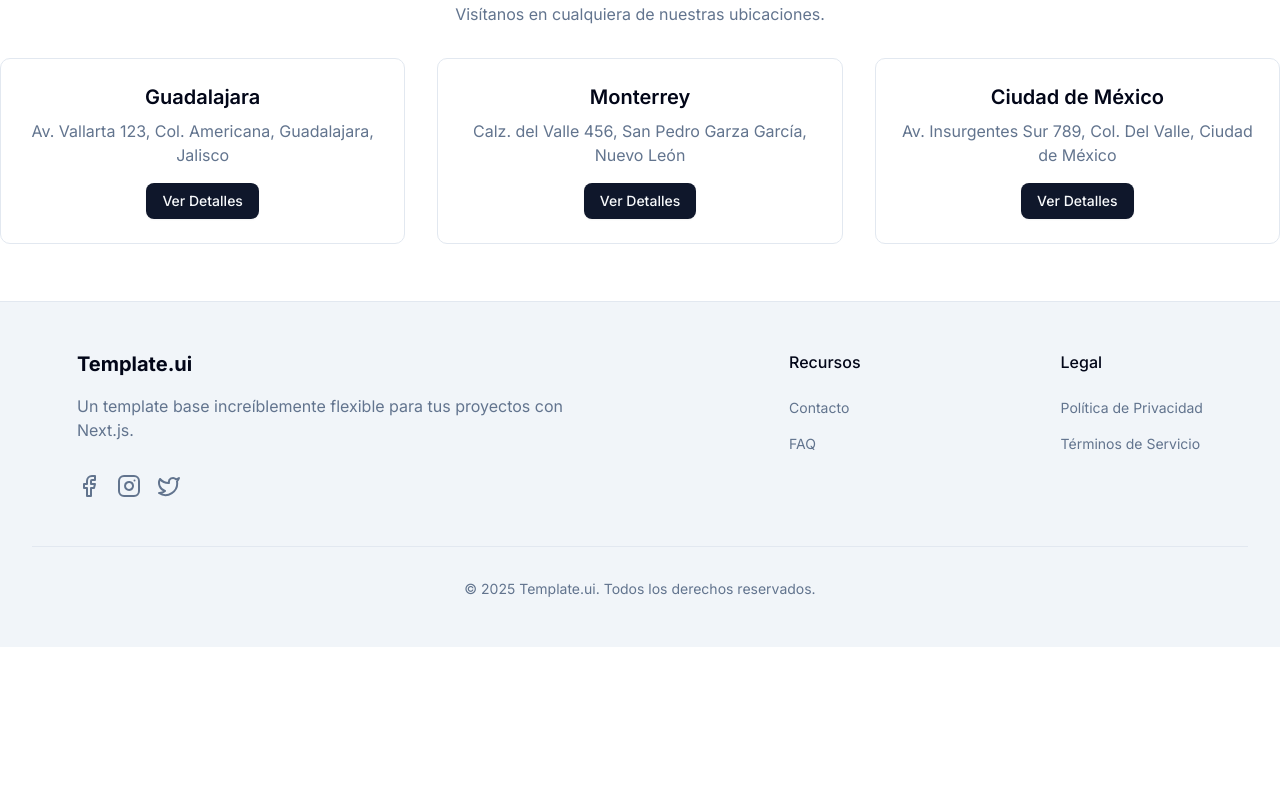
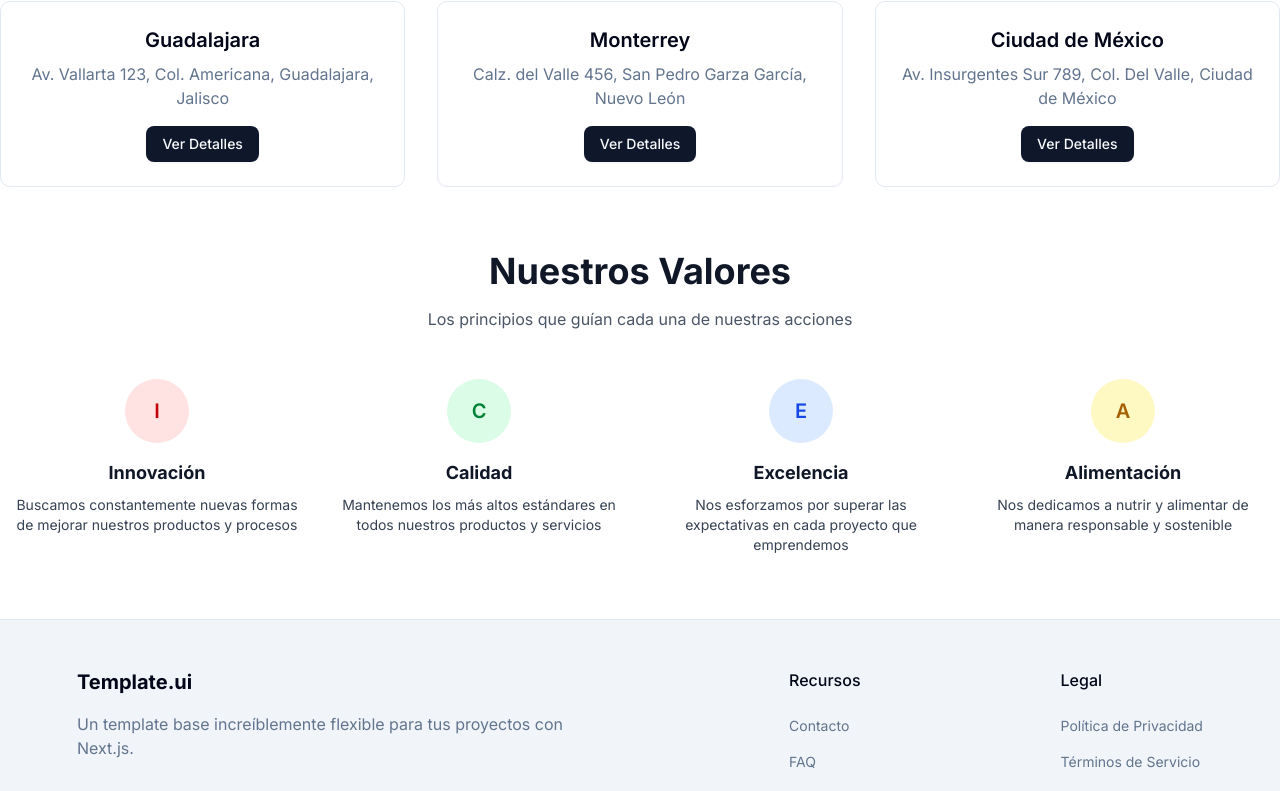
Before and after one commit to MarketSoftOrg/icea_website_frontend, a Next.js app: page / in a window 1280 px wide. Shown: the part 436-1227 px from the top of the page. Before the commit the page ends 1083 px from the top, so only its background shows below. Built offline with nearby package versions, Linux system fonts and the light colour scheme.

Commit message:
ValuesCard

```diff
--- /dev/null
+++ b/src/app/(main)/components/ui/ValuesCard.tsx
@@ -0,0 +1,57 @@
+import React from "react";
+
+type Value = {
+  initial: string;
+  title: string;
+  description: string;
+};
+
+type ValuesCardProps = {
+  title: string;
+  subtitle: string;
+  values: Value[];
+};
+
+const colorMap: Record<string, string> = {
+  I: "bg-red-100 text-red-700",
+  C: "bg-green-100 text-green-700",
+  E: "bg-blue-100 text-blue-700",
+  A: "bg-yellow-100 text-yellow-700",
+};
+
+export default function ValuesCard({
+  title,
+  subtitle,
+  values,
+}: ValuesCardProps) {
+  return (
+    <div className="text-center py-16 px-4">
+      <h2 className="text-3xl md:text-4xl font-bold text-gray-900 mb-4">
+        {title}
+      </h2>
+      <p className="text-gray-600 max-w-xl mx-auto mb-12">{subtitle}</p>
+
+      <div className="grid gap-10 sm:grid-cols-1 md:grid-cols-2 lg:grid-cols-4">
+        {values.map((value, idx) => {
+          const color = colorMap[value.initial] || "bg-gray-100 text-gray-700";
+
+          return (
+            <div key={idx} className="flex flex-col items-center text-center">
+              <div
+                className={`rounded-full w-16 h-16 flex items-center justify-center text-xl font-semibold ${color} mb-4`}
+              >
+                {value.initial}
+              </div>
+              <h3 className="text-lg font-bold text-gray-900 mb-2">
+                {value.title}
+              </h3>
+              <p className="text-sm text-gray-700 max-w-xs mx-auto">
+                {value.description}
+              </p>
+            </div>
+          );
+        })}
+      </div>
+    </div>
+  );
+}
--- a/src/app/(main)/page.tsx
+++ b/src/app/(main)/page.tsx
@@ -1,20 +1,50 @@
-import { Button } from '@/components/ui/button';
-import Link from 'next/link';
-import type { Metadata } from 'next';
-import { getSucursales } from '@/lib/data';
+import { Button } from "@/components/ui/button";
+import Link from "next/link";
+import type { Metadata } from "next";
+import { getSucursales } from "@/lib/data";
+import ValuesCard from "./components/ui/ValuesCard";
 
 export const metadata: Metadata = {
-  title: 'Inicio',
+  title: "Inicio",
 };
+
+const valuesicea = [
+  {
+    initial: "I",
+    title: "Innovación",
+    description:
+      "Buscamos constantemente nuevas formas de mejorar nuestros productos y procesos",
+  },
+  {
+    initial: "C",
+    title: "Calidad",
+    description:
+      "Mantenemos los más altos estándares en todos nuestros productos y servicios",
+  },
+  {
+    initial: "E",
+    title: "Excelencia",
+    description:
+      "Nos esforzamos por superar las expectativas en cada proyecto que emprendemos",
+  },
+  {
+    initial: "A",
+    title: "Alimentación",
+    description:
+      "Nos dedicamos a nutrir y alimentar de manera responsable y sostenible",
+  },
+];
 
 export default async function HomePage() {
   const sucursales = await getSucursales();
 
   return (
     <section className="flex min-h-[calc(100vh-10rem)] flex-col items-center justify-center text-center">
-      <h1 className="text-2xl font-extrabold tracking-tight lg:text-5xl">HOME DE ICEA</h1>
+      <h1 className="text-2xl font-extrabold tracking-tight lg:text-5xl">
+        HOME DE ICEA
+      </h1>
       <p className="mt-4 max-w-2xl text-lg text-muted-foreground">
-        Este contenido proviene de{' '}
+        Este contenido proviene de{" "}
         <code className="relative rounded bg-muted px-[0.3rem] py-[0.2rem] font-mono text-sm font-semibold">
           src/app/page.tsx
         </code>
@@ -31,7 +61,9 @@ export default async function HomePage() {
 
       <div className="mt-20 text-center">
         <h2 className="text-3xl font-bold">Nuestras Sucursales</h2>
-        <p className="mt-2 text-md text-muted-foreground">Visítanos en cualquiera de nuestras ubicaciones.</p>
+        <p className="mt-2 text-md text-muted-foreground">
+          Visítanos en cualquiera de nuestras ubicaciones.
+        </p>
         <div className="mt-8 grid grid-cols-1 md:grid-cols-3 gap-8">
           {sucursales.map((sucursal) => (
             <div key={sucursal.id} className="p-6 border rounded-lg bg-card">
@@ -44,6 +76,11 @@ export default async function HomePage() {
           ))}
         </div>
       </div>
+      <ValuesCard
+        title="Nuestros Valores"
+        subtitle="Los principios que guían cada una de nuestras acciones"
+        values={valuesicea}
+      />
     </section>
   );
 }
```
